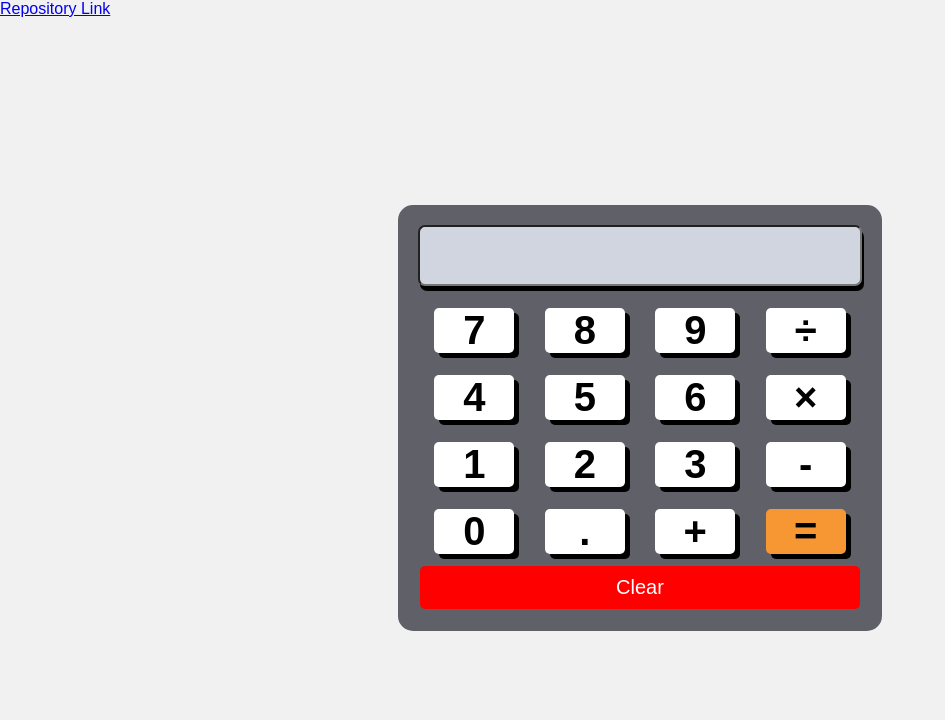
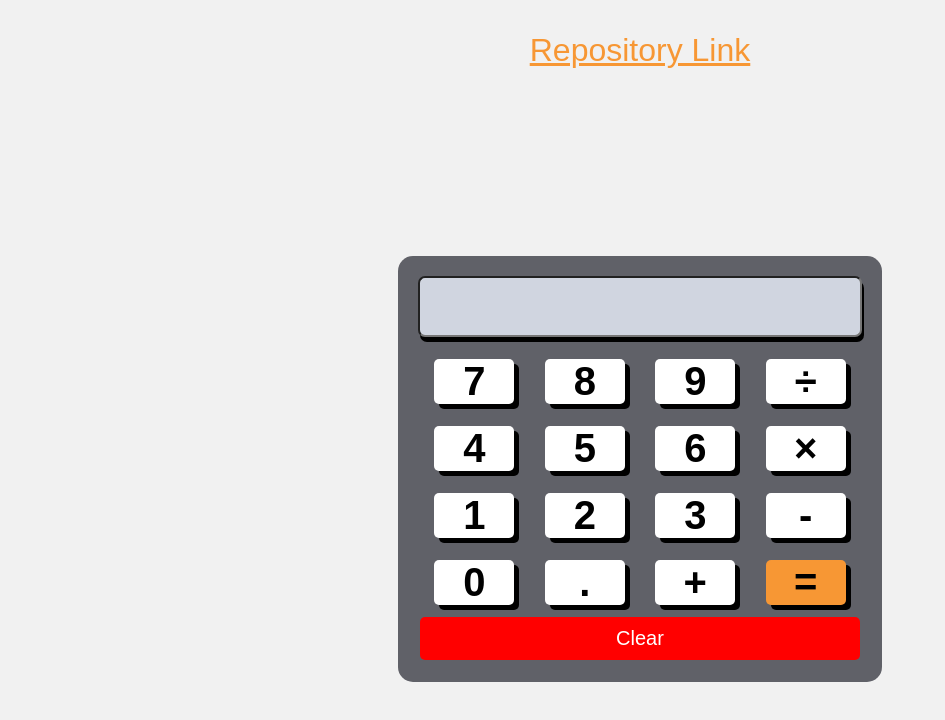
Before and after one commit to dodosebn/Zuri-Calculator_Assignment, a plain HTML site: page index.html in a window 1280 px wide. Shown: the whole page, without its empty margins (0-945 px from the left). Drawn offline with Linux system fonts and the light colour scheme.

Commit message:
Update style.css

```diff
--- a/style.css
+++ b/style.css
@@ -3,15 +3,18 @@
     box-sizing: border-box;
     padding: 0;
 }
-:root{
-    --bodyColor : --#fefefe;
-    --calcBody : --#606168;
-}
 body {
     background-color: #f1f1f1;
     font-family: Arial, sans-serif;
 }
-
+.url-repo{
+    text-align: center;
+    padding-top: 2em;
+}
+.url-repo a{
+    color: #f79734;
+    font-size: 2em;
+}
 .container {
     display: flex;
     justify-content: center;
```
